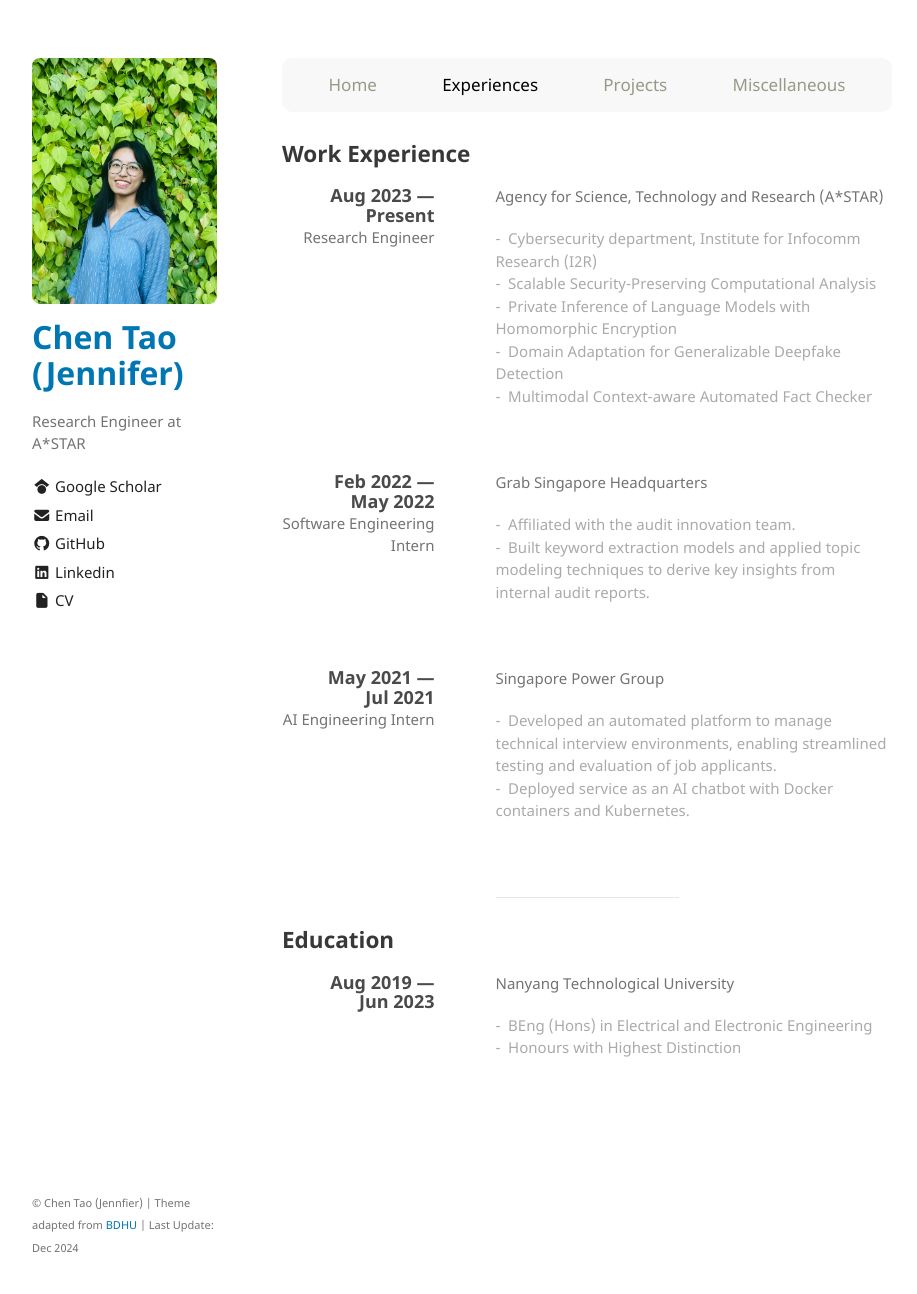
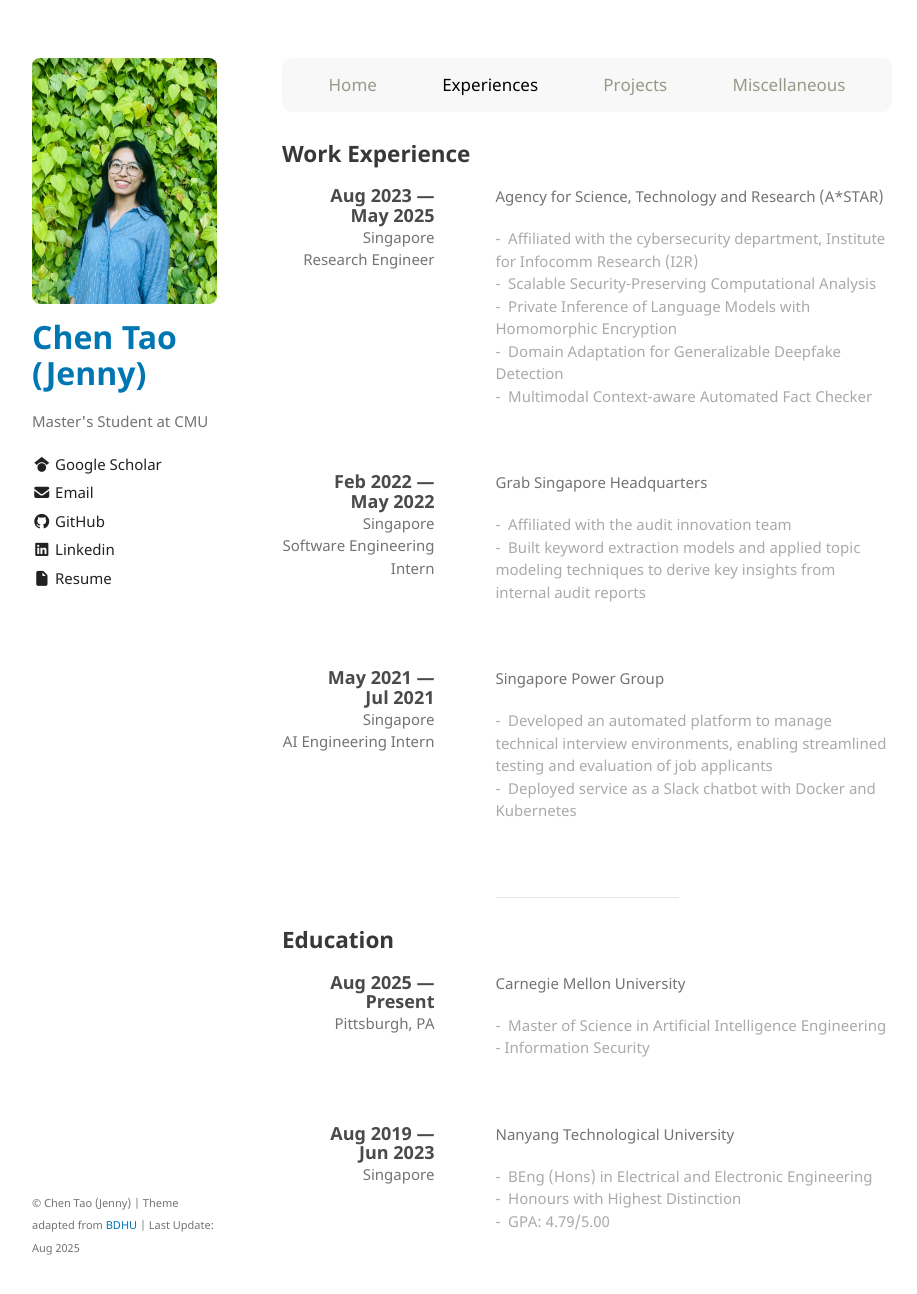
Before and after one commit to TAOC0002/TAOC0002.github.io, a Jekyll site: the page built from experiences.md, in a window 1280 px wide and 1327 px high. Shown: the top 1294 px of the window, without its empty margins (178-1095 px from the left). Built offline with Jekyll 4.4.1, drawn with Linux system fonts in a browser that asks for light colours; the repository's description, which GitHub fills in, is left out.

Commit message:
aug2025 update

```diff
--- a/_config.yml
+++ b/_config.yml
@@ -1,6 +1,6 @@
-title: Chen Tao (Jennifer)
+title: Chen Tao (Jenny)
 logo: /assets/img/logo.png
-position: Research Engineer at A*STAR
+position: Master's Student at CMU
 # description: Never be so polite, you forget your power; Never wield such power, you forget to be polite.
 show_downloads: false
 google_analytics: UA-108144808-1
@@ -19,16 +19,16 @@ sidebar:
     link: https://scholar.google.com/citations?user=cB13SBUAAAAJ&hl=en
   - name: Email
     icon: <i class="fa-solid fa-envelope"></i>
-    link: mailto:taoc@i2r.a-star.edu.sg
+    link: mailto:chentao@andrew.cmu.edu
   - name: GitHub
     icon: <i class="fa-brands fa-github"></i>
     link: https://github.com/TAOC0002
   - name: Linkedin
     icon: <i class="fa-brands fa-linkedin"></i>
     link: https://www.linkedin.com/in/chen-tao-16a91b201/
-  - name: CV
+  - name: Resume
     icon: <i class="fa-solid fa-file"></i>
-    link: ./files/CV.pdf
+    link: ./files/Resume.pdf
   # - name: Blog
   #   icon: <i class="fa-solid fa-pen"></i>
   #   link: https://www.bodunhu.com/blog/
--- a/_includes/footer.html
+++ b/_includes/footer.html
@@ -1,2 +1,2 @@
-<p><small>&copy; Chen Tao (Jennfier) | Theme adapted from <a href="https://www.bodunhu.com/">BDHU</a> | Last Update: Dec 2024</small></p>
+<p><small>&copy; Chen Tao (Jenny) | Theme adapted from <a href="https://www.bodunhu.com/">BDHU</a> | Last Update: Aug 2025</small></p>
 <!-- &mdash; Theme by <a href="https://www.bodunhu.com/">BDHU</a> -->
--- a/experiences.md
+++ b/experiences.md
@@ -12,13 +12,14 @@ layout: default
 <div class="timeline">
   <div class="entry">
     <div class="title">
-      <h3>Aug 2023 &mdash; <br /> Present</h3>
+      <h3>Aug 2023 &mdash; <br /> May 2025</h3>
+      <p>Singapore</p>
       <p>Research Engineer</p>
     </div>
     <div class="body">
       <p>Agency for Science, Technology and Research (A*STAR)</p>
       <ul>
-        <li>Cybersecurity department, Institute for Infocomm Research (I2R)</li>
+        <li>Affiliated with the cybersecurity department, Institute for Infocomm Research (I2R)</li>
         <li>Scalable Security-Preserving Computational Analysis</li>
         <li>Private Inference of Language Models with Homomorphic Encryption</li>
         <li>Domain Adaptation for Generalizable Deepfake Detection</li>
@@ -29,28 +30,30 @@ layout: default
   <div class="entry">
     <div class="title">
       <h3>Feb 2022 &mdash; <br /> May 2022</h3>
+      <p>Singapore</p>
       <p>Software Engineering Intern</p>
     </div>
     <div class="body">
       <p>Grab Singapore Headquarters</p>
       <ul>
-        <li>Affiliated with the audit innovation team.</li>
+        <li>Affiliated with the audit innovation team</li>
         <li>Built keyword extraction models and applied topic modeling techniques to derive key insights
-  from internal audit reports.</li>
+  from internal audit reports</li>
       </ul>
     </div>
   </div>
   <div class="entry">
     <div class="title">
       <h3>May 2021 &mdash; <br /> Jul 2021</h3>
+      <p>Singapore</p>
       <p>AI Engineering Intern</p>
     </div>
     <div class="body">
       <p>Singapore Power Group</p>
       <ul>
         <li>Developed an automated platform to manage technical interview environments, enabling
-  streamlined testing and evaluation of job applicants.</li>
-        <li>Deployed service as an AI chatbot with Docker containers and Kubernetes.</li>
+  streamlined testing and evaluation of job applicants</li>
+        <li>Deployed service as a Slack chatbot with Docker and Kubernetes</li>
       </ul>
     </div>
   </div>
@@ -62,13 +65,27 @@ layout: default
 <div class="timeline">
   <div class="entry">
     <div class="title">
+      <h3>Aug 2025 &mdash; <br /> Present</h3>
+      <p>Pittsburgh, PA</p>
+    </div>
+    <div class="body">
+      <p>Carnegie Mellon University</p>
+      <ul>
+        <li>Master of Science in Artificial Intelligence Engineering - Information Security</li>
+      </ul>
+    </div>
+  </div>
+  <div class="entry">
+    <div class="title">
       <h3>Aug 2019 &mdash; <br /> Jun 2023</h3>
+      <p>Singapore</p>
     </div>
     <div class="body">
       <p>Nanyang Technological University</p>
       <ul>
         <li>BEng (Hons) in Electrical and Electronic Engineering</li>
         <li>Honours with Highest Distinction</li>
+        <li>GPA: 4.79/5.00</li>
       </ul>
     </div>
   </div>
```
Also changed, not shown: index.md (+2 -1 lines), 4 other files.
